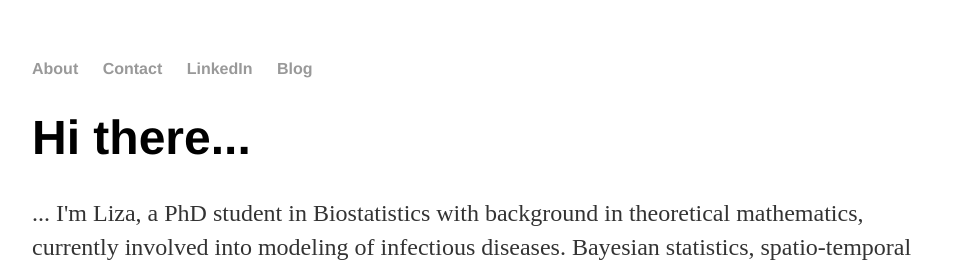
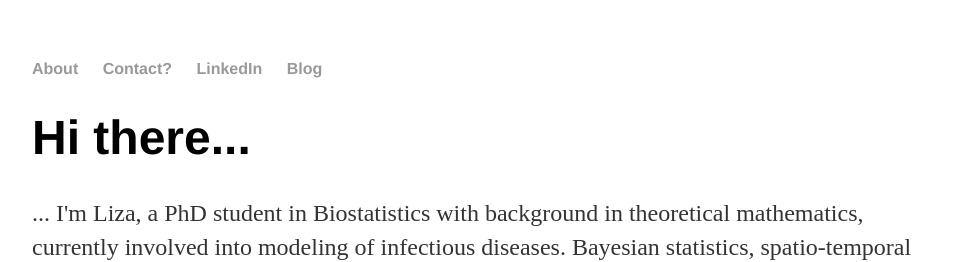
Before and after one commit to elizavetasemenova/elizavetasemenova.github.io, a Jekyll site: the page built from index.html, in a window 1280 px wide. Shown: the top 262 px of the page, without its empty margins (160-1119 px from the left). Built offline with Jekyll 4.4.1, drawn with Linux system fonts in a browser that asks for light colours.

```diff
--- a/_layouts/default.html
+++ b/_layouts/default.html
@@ -9,7 +9,7 @@
 			<nav>
 	    		<ul>
 	        		<li><a href="/">About</a></li>
-		        	<li><a href="/contact">Contact</a></li>
+		        	<li><a href="/contact">Contact?</a></li>
 	        		<li><a href="https://www.linkedin.com/in/elizaveta-semenova-a63330a?trk=hp-identity-photo">LinkedIn</a></li>
         		        <li><a href="/blog">Blog</a></li>
     		        </ul>
```
